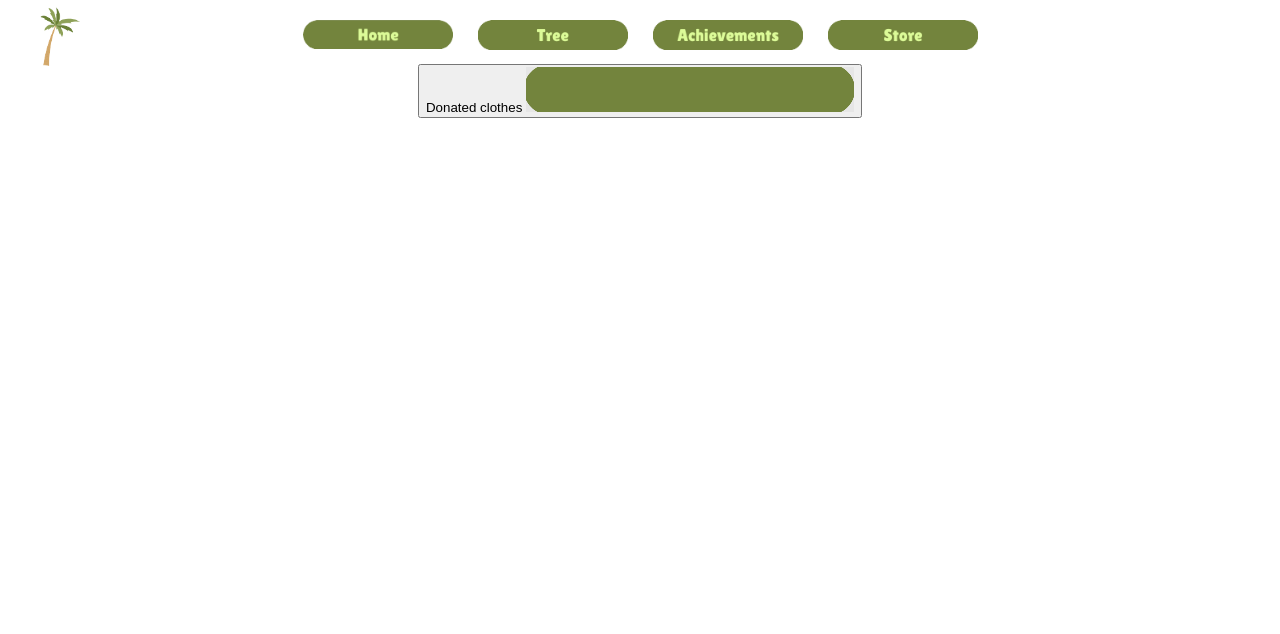
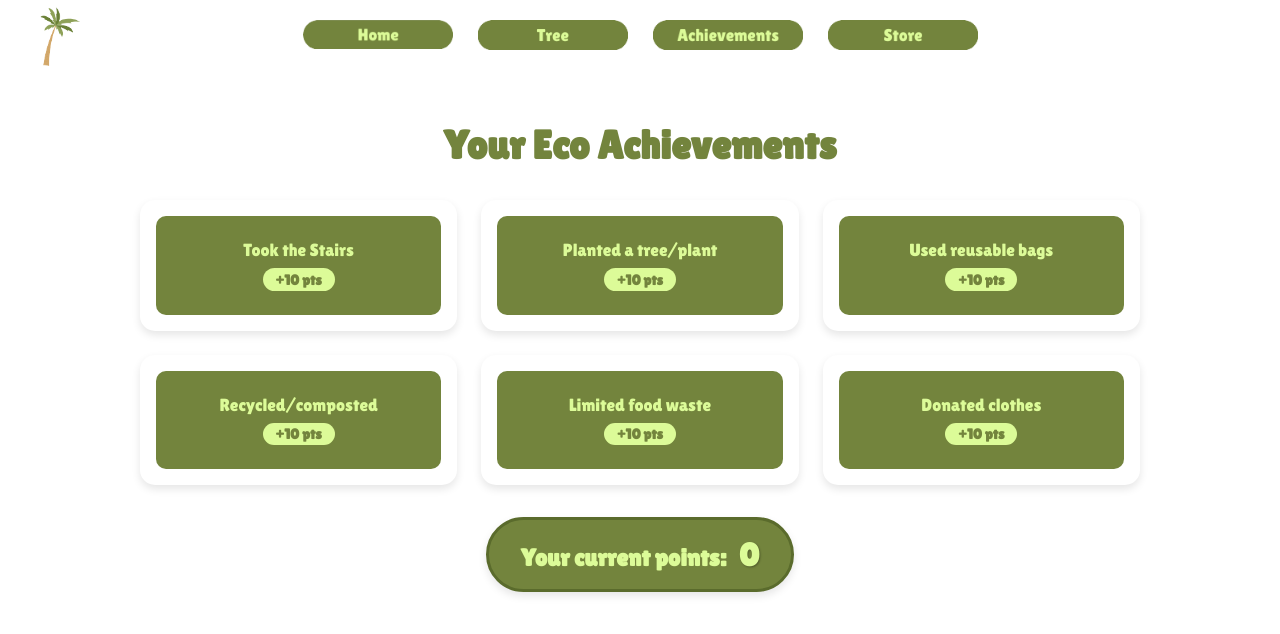
Before and after one commit to hutaa/Ecoquest, a React (Create React App) app in the folder client/: page /achievements in a window 1280 px wide. Shown: the top 634 px of the page. Built offline with nearby package versions, Linux system fonts and the light colour scheme.

Commit message:
Implemented achievements page

```diff
--- a/client/src/Achievements.jsx
+++ b/client/src/Achievements.jsx
@@ -1,60 +1,54 @@
-
 import "./App.css";
-import inputBtn from "./inputButton.png";
-import Header from './Header';
-
 
 export default function Achievements() {
   return (
-    <div>
-      <CreateButton />
+    <div className="achievements-page">
+      <h1 className="achievements-title">Your Eco Achievements</h1>
+      <div className="achievements-container">
+        <CreateButton />
+      </div>
+      <div className="points-display">
+        Your current points: <span id="points-counter">{localStorage["points"] || 0}</span>
+      </div>
     </div>
   );
 }
 
 function CreateButton() {
+  function pointSystem(name) {
+    let points = localStorage["points"] ? Number(localStorage["points"]) : 0;
+
+    if (["stairs", "plant", "bags", "recycle", "waste", "clothes"].includes(name)) {
+      points += 10;
+    }
+
+    localStorage["points"] = points.toString();
+    document.getElementById("points-counter").textContent = points;
+  }
+
+  const achievements = [
+    { name: "stairs", label: "Took the Stairs" },
+    { name: "plant", label: "Planted a tree/plant" },
+    { name: "bags", label: "Used reusable bags" },
+    { name: "recycle", label: "Recycled/composted" },
+    { name: "waste", label: "Limited food waste" },
+    { name: "clothes", label: "Donated clothes" }
+  ];
+
   return (
-    <button name = "stairs" onClick = {pointSystem("stairs")}>Took the Stairs <img src = {inputBtn}></img></button>,
-    <button name = "plant" onClick = {pointSystem("plant")}>Planted a tree/plant <img src = {inputBtn}></img></button>,
-    <button name = "bags" onClick = {pointSystem("bags")}>Used reusable bags <img src = {inputBtn}></img></button>,
-    <button name = "recycle" onClick = {pointSystem("recycle")}>Recycled/composted <img src = {inputBtn}></img></button>,
-    <button name = "waste" onClick = {pointSystem("waste")}>Limited food waste <img src = {inputBtn}></img></button>,
-    <button name = "clothes" onClick = {pointSystem("clothes")}>Donated clothes <img src = {inputBtn}></img></button>
+    <div className="achievements-grid">
+      {achievements.map((achievement) => (
+        <div key={achievement.name} className="achievement-card">
+          <button
+            name={achievement.name}
+            onClick={() => pointSystem(achievement.name)}
+            className="achievement-button"
+          >
+            {achievement.label}
+            <span className="points-badge">+10 pts</span>
+          </button>
+        </div>
+      ))}
+    </div>
   );
 }
-
-function pointSystem(name)
-{
-  var points = 0;
-  if (localStorage["points"])
-  {
-    points = Number(localStorage["points"]);
-  }
-
-  if (name === "stairs")
-  {
-    points += 10;
-  }
-  else if (name === "plant")
-  {
-    points += 10;
-  }
-  else if (name === "bags")
-  {
-    points += 10;
-  }
-  else if (name === "recycle")
-  {
-    points += 10;
-  }
-  else if (name === "waste")
-  {
-    points += 10;
-  }
-  else if (name === "clothes")
-  {
-    points += 10;
-  }
-
-  localStorage["points"] = "" + points;
-}
--- a/client/src/App.css
+++ b/client/src/App.css
@@ -1,17 +1,21 @@
+@import url('https://fonts.googleapis.com/css2?family=Lilita+One&display=swap');
+
 :root {
-  --secondary-color: rgb(60, 165, 60);
+  --secondary-color: #73843d;
   --primary-color: rgb(255, 255, 255);
+  --font-main: 'Lilita One', cursive, sans-serif;
 }
 
 body {
   position: relative;
   background-color: white;
   text-align: center;
+  font-family: var(--font-main);
 }
 
 .page-container {
   position: absolute;
-
+  font-family: var(--font-main);
   display: flex;
   float: center;
   flex-direction: column;
@@ -71,7 +75,7 @@ body {
 }
 
 .text-box {
-  font-family: Arial, sans-serif;
+  font-family: var(--font-main);
   font-size: 16pt;
   font-weight: 300;
   text-align: left;
@@ -137,6 +141,7 @@ body {
   list-style: none;
   margin: 0;
   padding: 0;
+  font-family: var(--font-main);
 }
 
 .nav-icon {
@@ -156,6 +161,7 @@ body {
 .nav-item {
   display: flex;
   gap: 25px;
+  font-family: var(--font-main);
   align-items: center;
 }
 
@@ -213,3 +219,123 @@ body {
   transform: scale(1.1);
   opacity: 0.85;
 }
+
+/* Achievements Page Styles */
+.achievements-page {
+  padding: 2rem;
+  max-width: 1200px;
+  margin: 0 auto;
+  min-height: calc(100vh - 4rem);
+}
+
+.achievements-title {
+  text-align: center;
+  color: var(--secondary-color);
+  font-size: 2.5rem;
+  margin-bottom: 2rem;
+  font-family: var(--font-main);
+}
+
+.achievements-container {
+  display: flex;
+  justify-content: center;
+  width: 100%;
+}
+
+.achievements-grid {
+  display: grid;
+  grid-template-columns: repeat(auto-fit, minmax(300px, 1fr));
+  gap: 1.5rem;
+  width: 100%;
+  max-width: 1000px;
+}
+
+.achievement-card {
+  background-color: white;
+  border-radius: 15px;
+  padding: 1rem;
+  box-shadow: 0 4px 8px rgba(0, 0, 0, 0.1);
+  transition: transform 0.2s;
+}
+
+.achievement-card:hover {
+  transform: translateY(-5px);
+}
+
+.achievement-button {
+  position: relative;
+  padding: 1.5rem 1rem;
+  margin: 0;
+  background-color: #73843d;
+  border: none;
+  border-radius: 10px;
+  font-size: 1.1rem;
+  color: #dcfb98;
+  cursor: pointer;
+  width: 100%;
+  height: 100%;
+  font-family: var(--font-main);
+  display: flex;
+  flex-direction: column;
+  align-items: center;
+  justify-content: center;
+  transition: all 0.2s;
+}
+
+.achievement-button:hover {
+  background-color: #5a6b2c;
+}
+
+.points-badge {
+  background-color: #dcfb98;
+  color: #73843d;
+  border-radius: 20px;
+  padding: 0.2rem 0.8rem;
+  font-size: 0.9rem;
+  font-weight: bold;
+  margin-top: 0.5rem;
+}
+
+.points-display {
+  text-align: center;
+  font-size: 1.5rem;
+  margin-top: 2rem;
+  color: #dcfb98;
+  font-weight: bold;
+  background-color: #73843d; /* Earthy green */
+  padding: 1rem 2rem;
+  border-radius: 50px;
+  display: inline-block;
+  box-shadow: 0 4px 8px rgba(0, 0, 0, 0.1);
+  border: 3px solid #5a6b2c; /* Darker green border */
+}
+
+#points-counter {
+  color: #dcfb98; /* Sunny yellow for contrast */
+  font-size: 2rem;
+  text-shadow: 1px 1px 2px rgba(0, 0, 0, 0.3);
+  margin-left: 0.5rem;
+}
+
+/* Button Group Styles (Original) */
+.button-group {
+  display: flex;
+  flex-direction: column;
+  width: 300px;
+  margin: 0 auto;
+  align-items: center;
+}
+
+.button-group button {
+  padding: 10px 20px;
+  margin: 10px;
+  background-color: #73843d;
+  border: none;
+  border-radius: 20px;
+  font-size: 16px;
+  color: white;
+  cursor: pointer;
+  width: 100%;
+  box-sizing: border-box;
+  transition: background-color 0.2s;
+}
--- a/client/src/Home.jsx
+++ b/client/src/Home.jsx
@@ -1,7 +1,7 @@
 import "./App.css";
 import eQLogo from "./ecoquest_logo.png";
 import playBtn from "./play_btn.png";
-import Header from './Header';
+import './Header';
 
 const header = () => {
   return (
--- a/client/src/Store.jsx
+++ b/client/src/Store.jsx
@@ -1,5 +1,5 @@
 import "./App.css";
-import Header from './Header';
+import './Header';
 
 function Store() {
   return (
--- a/client/src/Tree.jsx
+++ b/client/src/Tree.jsx
@@ -1,5 +1,5 @@
 import "./App.css";
-import Header from './Header';
+import './Header';
 
 function GetNextUpkeepGoal(curr_upkeep)
 {
```
